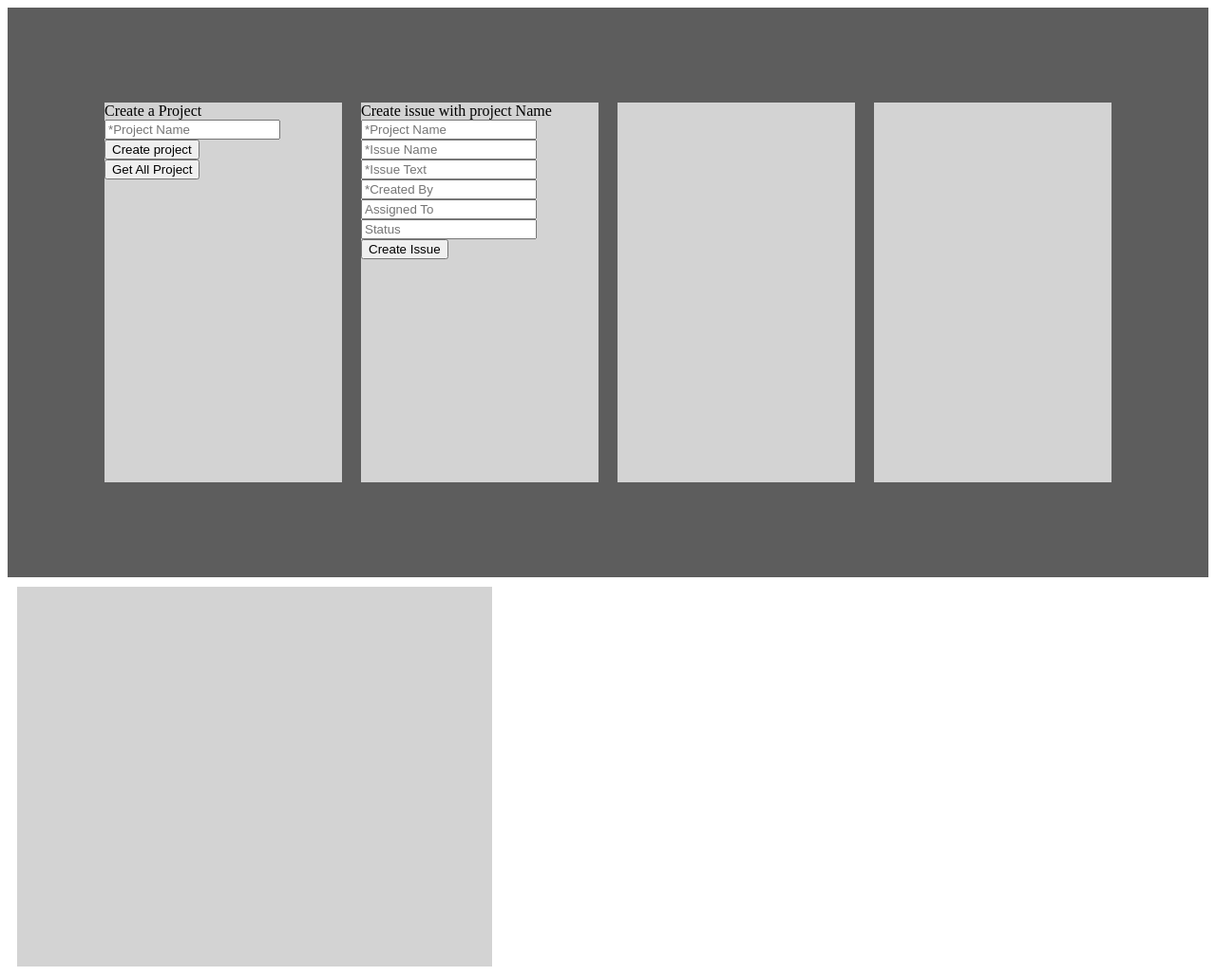
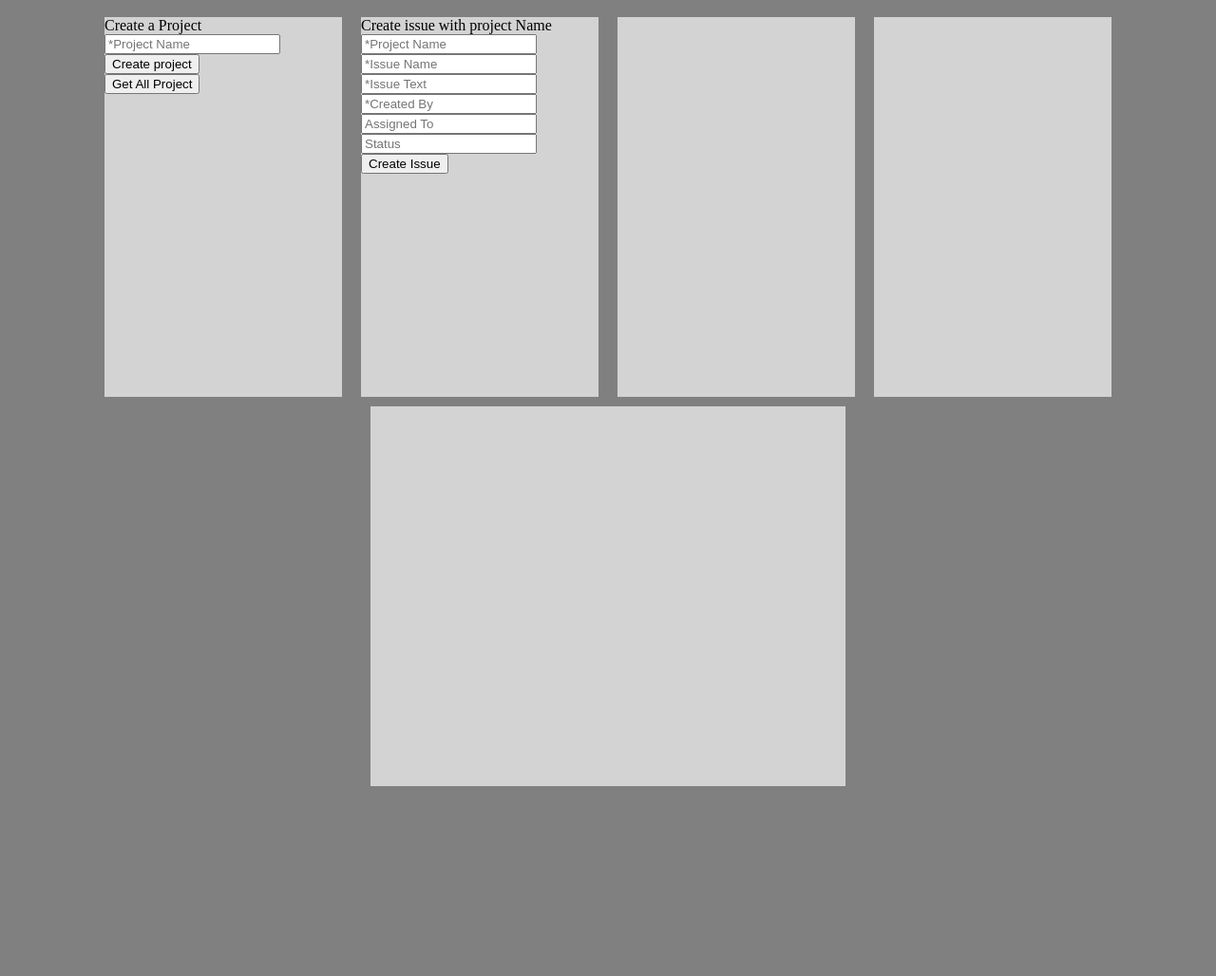
Before and after one commit to turfanda/betafccissuetracker, a website: page views/index.html in a window 1280 px wide. Shown: the whole page at 95% size. After the commit the page ends 836 px from the top, so only its background shows below. Drawn offline with nearby package versions, Linux system fonts and the light colour scheme.

Commit message:
🌓🚃 Checkpoint views/index.html:596315/124 public/style.css:596315/182

```diff
--- a/public/style.css
+++ b/public/style.css
@@ -1,13 +1,15 @@
+body{
+background-color:gray;
+}
 .wrapper{
-      display: flex;
-    background-color: #5d5d5d;
+  display: flex;
   align-items: center;
   justify-content: center;
-  height: 600px;
 }
 .insideDiv {
     background-color: lightgray;
     width: 250px;
+  min-width:200px;
     height: 400px;
     margin: 10px;
 }
@@ -15,6 +17,5 @@
     background-color: lightgray;
     width: 500px;
     height: 400px;
-    margin: 10px;
-  flex-basis: fill;
+    margin: auto;
 }
--- a/views/index.html
+++ b/views/index.html
@@ -42,11 +42,12 @@
 
   </div>
 
+      </div>
 
-</div>
-            <div class="resultDiv">
+              <div class="resultDiv">
 
   </div>
+
     <script src="https://cdnjs.cloudflare.com/ajax/libs/jquery/3.3.1/jquery.js"></script>
     <script src="/client.js"></script>
 
```
